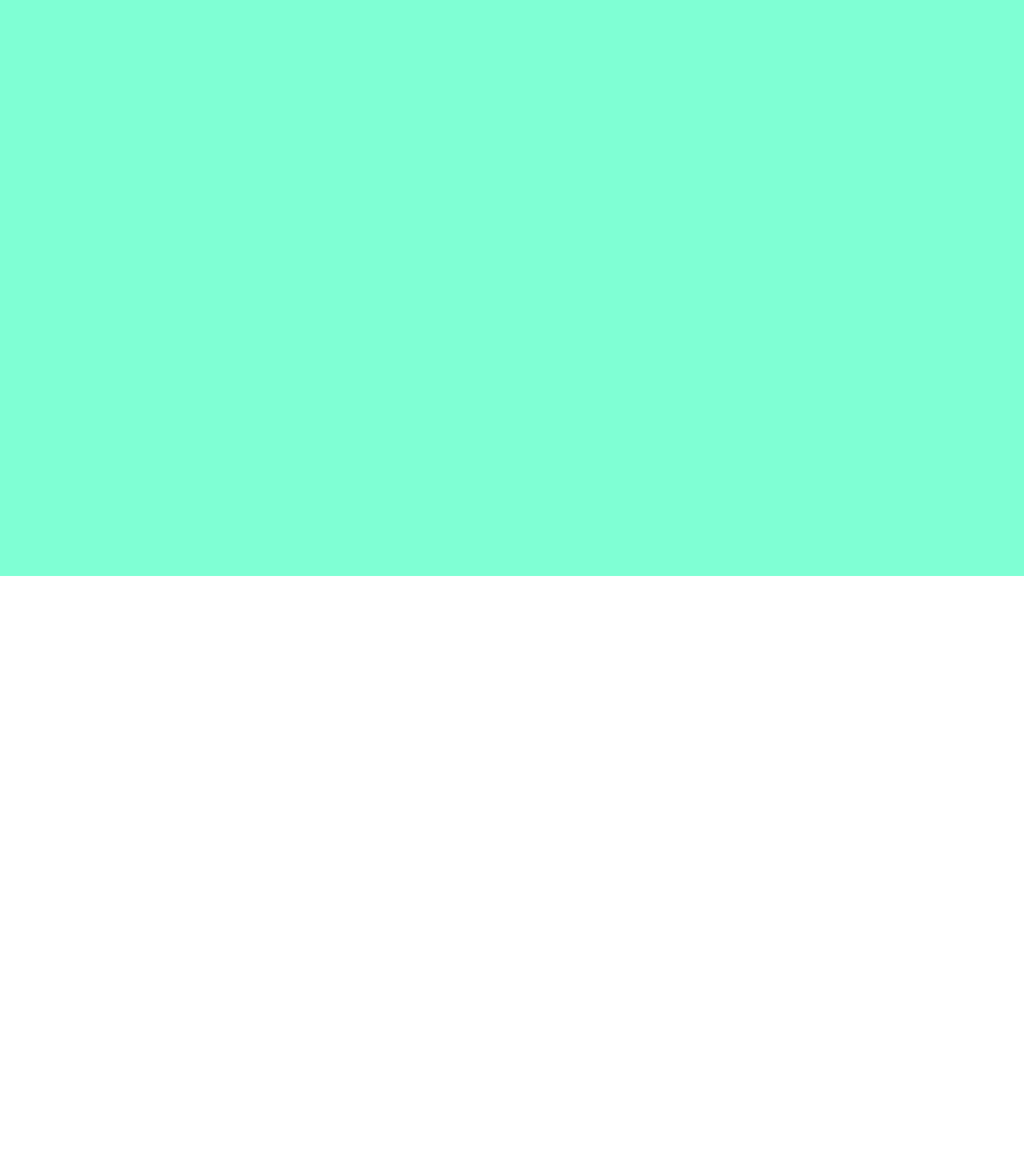
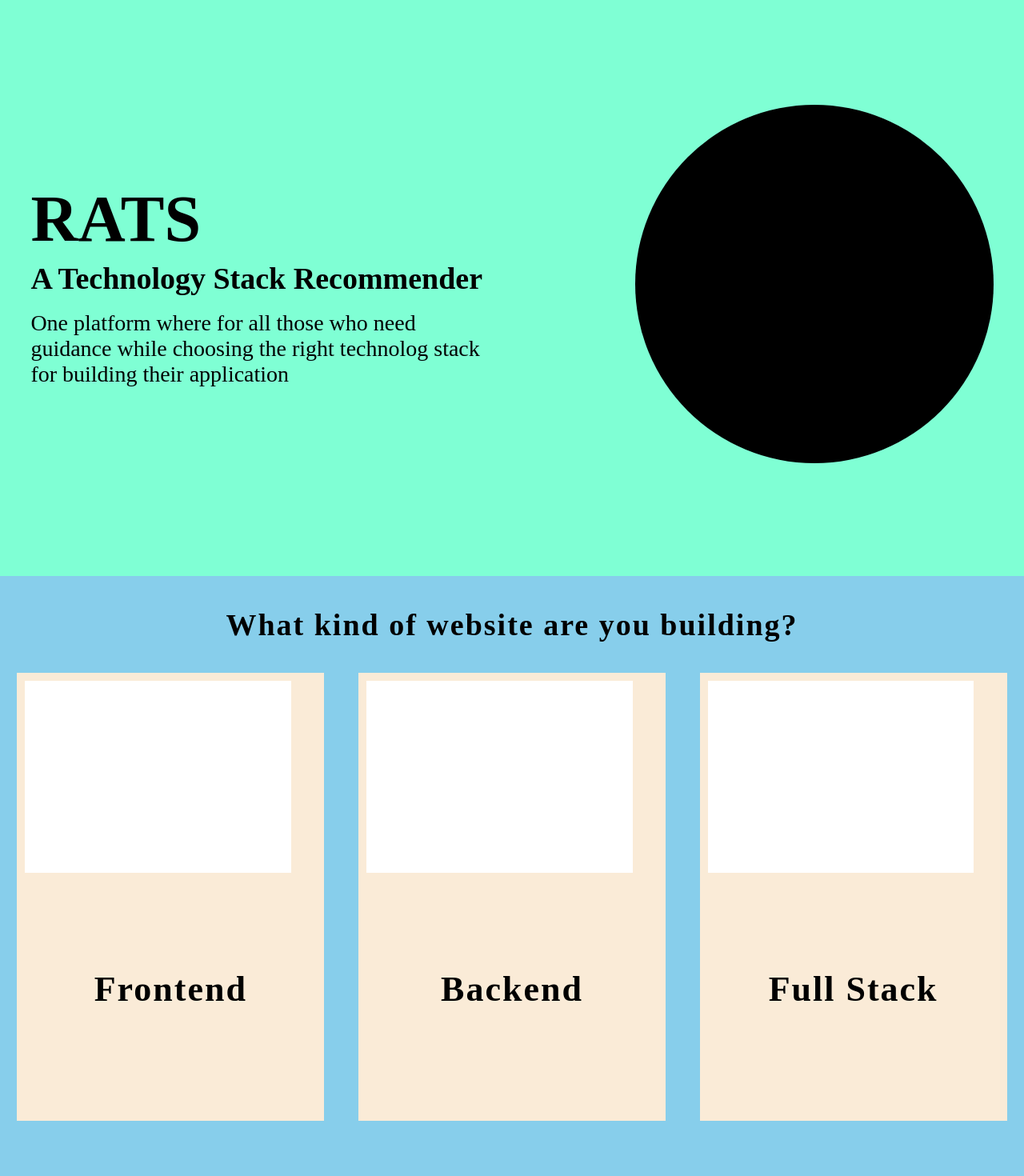
Before and after one commit to MdSarmad/RATS, a React (Create React App) app: page / in a window 1280 px wide. Shown: the part 80-1550 px from the top of the page at 80% size. Before the commit the page ends 800 px from the top, so only its background shows below. Built offline with nearby package versions, Linux system fonts and the light colour scheme.

Commit message:
ui-added

```diff
--- a/src/Components/Cover/Cover.css
+++ b/src/Components/Cover/Cover.css
@@ -2,3 +2,22 @@
     min-height: 91.3vh;
     background-color: aquamarine;
 }
+.products {
+    min-height: 100vh;
+    background-color: skyblue;
+}
+
+.reviews {
+    min-height: 100vh;
+    background-color: aquamarine;
+}
+
+.faqs {
+    min-height: 100vh;
+    background-color: skyblue;
+}
+
+.info {
+    min-height: 100vh;
+    background-color: aquamarine;
+}
--- a/src/Components/Cover/Cover.js
+++ b/src/Components/Cover/Cover.js
@@ -1,10 +1,26 @@
 import React from 'react'
+import SectionA1 from '../Section/SectionA1';
+import SectionA2 from '../Section/SectionA2';
 import './Cover.css';
 const Cover = () => {
   return (
-      <>
-        <div className='cover'></div>
-      </>
+    <>
+      <div className='cover'>
+        <SectionA1/>
+      </div>
+      <div className='products'>
+        <SectionA2/>
+      </div>
+      <div className='reviews'>
+        reviews
+      </div>
+      <div className='faqs'>
+        faqs
+      </div>
+      <div className='info'>
+        info
+      </div>
+    </>
   )
 }
 
--- /dev/null
+++ b/src/Components/Section/SectionA1.css
@@ -0,0 +1,43 @@
+.section-a1{
+    display: flex;
+    justify-content: space-between;
+    align-items: center;
+    min-height: 91.3vh;
+}
+
+.section-a1-text{
+    /* margin-top: -15%; */
+    margin-left: 3%;
+    box-sizing: border-box;
+    width: 45%;
+}
+
+.section-a1-title, .section-a1-subTitle, .section-a1-para {
+    margin: 0;
+}
+
+.section-a1-title{
+    font-size: 82px;
+    box-sizing: border-box;
+}
+
+.section-a1-subTitle {
+    font-size: 38px;
+    margin-top: 1%;
+    box-sizing: border-box;
+}
+
+.section-a1-para {
+    font-size: 28px;
+    margin-top: 3%;
+    box-sizing: border-box;
+}
+
+.section-a1-pic{
+    width: 35vw;
+    height: 35vw;
+    border-radius: 50%;
+    background-color: black;
+    margin-right: 3%;
+    box-sizing: border-box;
+}
--- /dev/null
+++ b/src/Components/Section/SectionA1.js
@@ -0,0 +1,17 @@
+import React from 'react';
+import './SectionA1.css';
+
+function SectionA1() {
+  return (
+    <div className='section-a1'>
+        <div className="section-a1-text">
+            <h1 className='section-a1-title'>RATS</h1>
+            <h3 className='section-a1-subTitle'>A Technology Stack Recommender</h3>
+            <p className='section-a1-para'>One platform where for all those who need guidance while choosing the right technolog stack for building their application</p>
+        </div>
+        <div className="section-a1-pic"></div>
+    </div>
+  )
+}
+
+export default SectionA1;
--- /dev/null
+++ b/src/Components/Section/SectionA2.css
@@ -0,0 +1,37 @@
+.section-a2-heading{
+    padding: 3% 0%;
+    margin: 0;
+    font-size: 38px;
+    letter-spacing:2px;
+    display: flex;
+    justify-content: center;
+    box-sizing: border-box;
+}
+
+.tech-section{
+    display: flex;
+    justify-content: space-around;
+}
+
+.tech{
+    width: 30vw;
+    height: 70vh;
+    background-color: antiquewhite;
+}
+
+.tech-logo{
+    background-color: white;
+    width: 26vw;
+    height: 30vh;
+    margin: 10px 0 0 10px;
+}
+
+.tech-text{
+    position: relative;
+    display: flex;
+    justify-content: center;
+    margin-top: 15vh;
+    font-size: 44px;
+    font-weight: bold;
+    letter-spacing: 2px;
+}
--- /dev/null
+++ b/src/Components/Section/SectionA2.js
@@ -0,0 +1,26 @@
+import React from 'react';
+import './SectionA2.css';
+
+function SectionA2() {
+  return (
+    <div className='section-a2'>
+        <h1 className='section-a2-heading'>What kind of website are you building? </h1>
+        <div className="tech-section">
+            <div className="frontend tech">
+                <div className="frontend-logo tech-logo"></div>
+                <div className="frontend-text tech-text">Frontend</div>
+            </div>
+            <div className="backend tech">
+                <div className="backend-logo tech-logo"></div>
+                <div className="backend-text tech-text">Backend</div>
+            </div>
+            <div className="full-stack tech">
+                <div className="full-stack-logo tech-logo"></div>
+                <div className="full-stack-text tech-text">Full Stack</div>
+            </div>
+        </div>
+    </div>
+  )
+}
+
+export default SectionA2;
```
